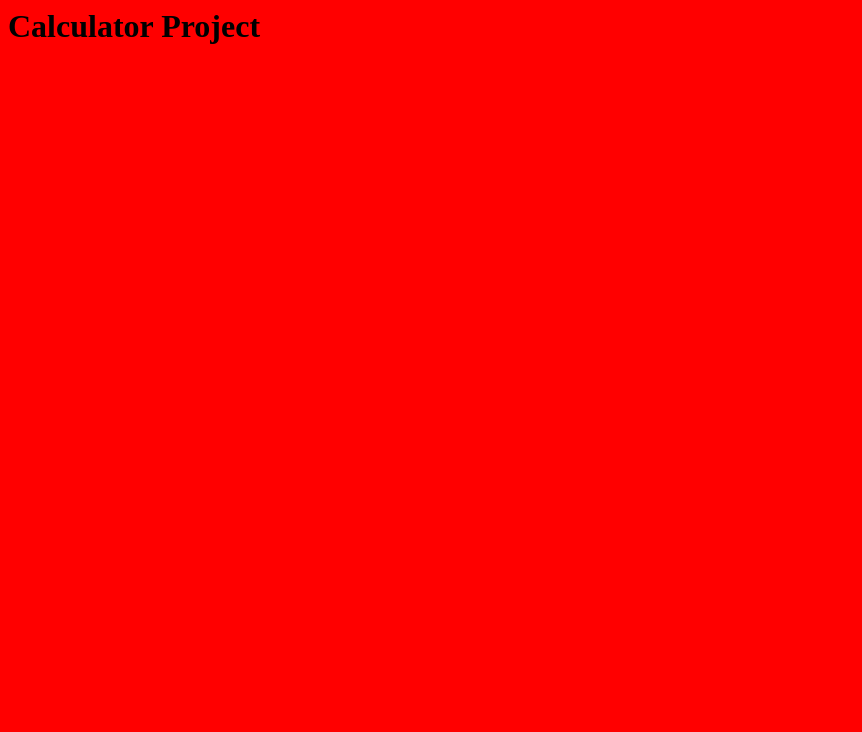
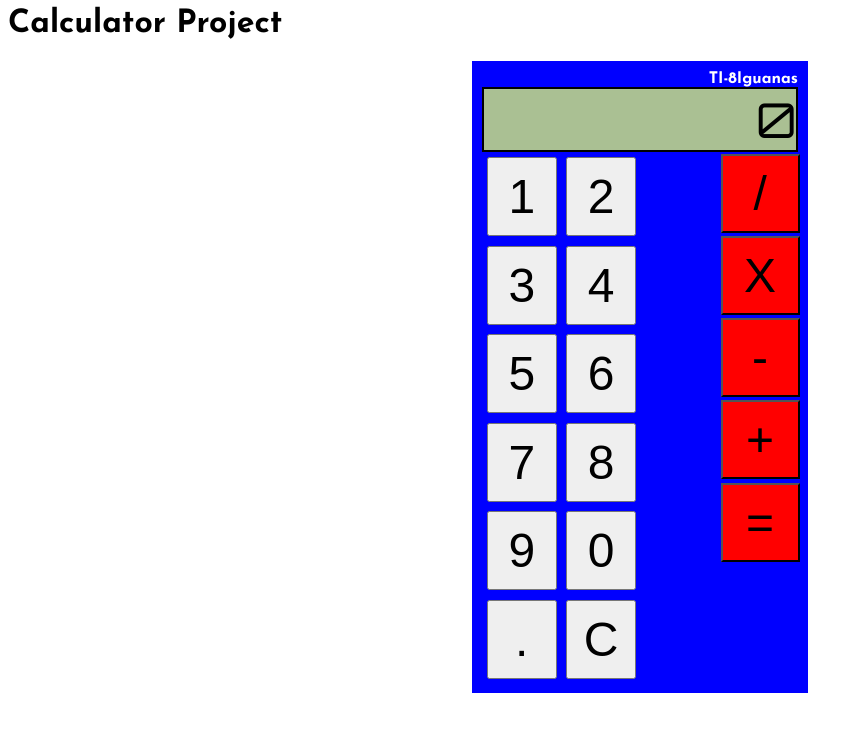
Before and after one commit to IguanasEverywhere/calculator, a plain HTML site: page index.html in a window 1280 px wide. Shown: the whole page, without its empty margins (0-862 px from the left). Drawn offline with Linux system fonts and the light colour scheme.

Commit message:
Set up basic UI with CSS.

```diff
--- a/index.html
+++ b/index.html
@@ -1,7 +1,14 @@
 <html>
+
 <head>
-    <title>TI-8Schwab</title>
+    <title>TI-8Iguanas</title>
     <meta charset="utf-8">
+    <link rel="preconnect" href="https://fonts.googleapis.com">
+    <link rel="preconnect" href="https://fonts.gstatic.com" crossorigin>
+    <link
+        href="https://fonts.googleapis.com/css2?family=Josefin+Sans:ital,wght@0,100;0,200;0,300;0,400;0,500;0,600;0,700;1,100;1,200;1,300;1,400;1,500;1,600;1,700&family=Orbitron:wght@400;500;600;700;800;900&display=swap"
+        rel="stylesheet">
+
     <link rel="stylesheet" href="styles.css">
     <script src="index.js" defer></script>
 </head>
@@ -9,6 +16,38 @@
 
 <body>
     <h1>Calculator Project</h1>
+    <div class="main-section">
+        <div class="calculator-body">
+            <div class="logo">TI-8Iguanas</div>
+            <div class="display-screen">
+                0
+            </div>
+            <div class="button-area">
+                <div class="number-buttons">
+                    <button class="btn">1</button>
+                    <button class="btn">2</button>
+                    <button class="btn">3</button>
+                    <button class="btn">4</button>
+                    <button class="btn">5</button>
+                    <button class="btn">6</button>
+                    <button class="btn">7</button>
+                    <button class="btn">8</button>
+                    <button class="btn">9</button>
+                    <button class="btn">0</button>
+                    <button class="btn">.</button>
+                    <button class="btn">C</button>
+                </div>
+
+                <div class="operator-buttons">
+                    <button class="op-btn">/</button>
+                    <button class="op-btn">X</button>
+                    <button class="op-btn">-</button>
+                    <button class="op-btn">+</button>
+                    <button class="op-btn">=</button>
+                </div>
+            </div>
+        </div>
+    </div>
 </body>
 
 
--- a/index.js
+++ b/index.js
@@ -1 +1,41 @@
-alert("Working!");
+function add(a, b) {
+    return a + b;
+
+}
+
+function subtract(a, b) {
+    return a - b;
+
+}
+
+function multiply(a, b) {
+    return (a * b);
+}
+
+function divide(a, b) {
+    return a / b;
+}
+
+function operator (x, y, op) {
+    let result;
+    switch (op) {
+        case '+' :
+        result = add(x, y);
+        break;
+        case '-' :
+        result = subtract(x, y);
+        break;
+        case '*' :
+        result = (multiply(x, y));
+        break;
+        case '/' :
+        result = divide(x, y);
+        break;
+        default :
+        result = "error, not an operator.";
+    }
+
+    return result;
+}
+
+// alert(operator(12, 4, '/'));
--- a/styles.css
+++ b/styles.css
@@ -1,3 +1,64 @@
 body {
+    font-family: 'Josefin Sans', sans-serif;
+}
+
+.main-section {
+    display: flex;
+    justify-content: center;
+}
+
+.logo {
+    color: white;
+    font-weight:700;
+}
+
+
+.calculator-body {
+    display: flex;
+    flex-wrap: wrap;
+    background-color: blue;
+    width: 25%;
+    padding: 10px;
+    justify-content: flex-end;
+
+}
+
+.display-screen {
+    font-family: 'Orbitron', sans-serif;
+    border: 2px solid black;
+    width: 100%;
+    text-align: right;
+    font-size: 3rem;
+    background-color: rgb(170, 192, 147);
+}
+
+
+
+.button-area {
+    display: flex;
+    justify-content: space-around;
+
+}
+
+button {
+    margin: 2%;
+    font-size: 3rem;
+    padding: 10px;
+    width: 70px;
+}
+
+.number-buttons {
+    width: 75%;
+    display:flex;
+    flex-wrap: wrap;
+
+}
+
+.operator-buttons {
+    width: 25%;
+}
+
+.op-btn {
     background-color: red;
+    width: 100%;
 }
```
